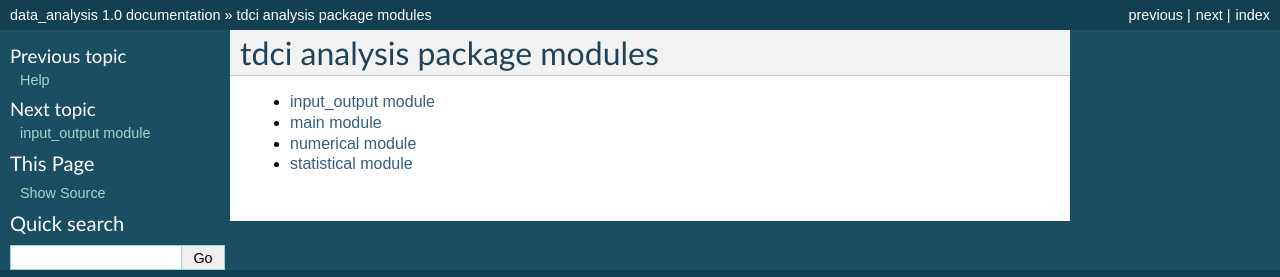
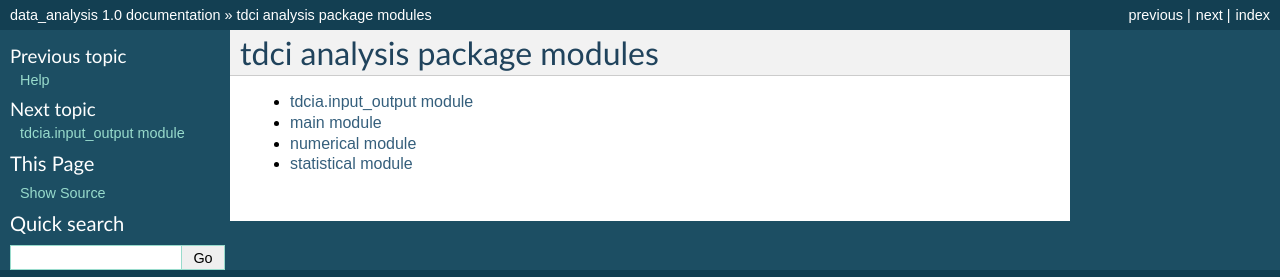
Before and after one commit to iulusoy/tdci-analysis, a Sphinx documentation site: the page built from doc/modules.rst, in a window 1280 px wide. Shown: the top 277 px of the page. Built offline with Sphinx 7.4.7, drawn with Linux system fonts in a browser that asks for light colours.

```diff
--- a/doc/tdci-a.rst
+++ b/doc/tdci-a.rst
@@ -1,7 +1,7 @@
-input\_output module
---------------------
+tdcia.input\_output module
+--------------------------
 
-.. automodule:: input_output
+.. automodule:: tdcia.input_output
    :members:
    :undoc-members:
    :show-inheritance:
@@ -9,7 +9,7 @@ input\_output module
 main module
 -----------
 
-.. automodule:: main
+.. automodule:: tdcia.main
    :members:
    :undoc-members:
    :show-inheritance:
@@ -17,7 +17,7 @@ main module
 numerical module
 -----------------
 
-.. automodule:: numerical
+.. automodule:: tdcia.numerical
    :members:
    :undoc-members:
    :show-inheritance:
@@ -25,7 +25,7 @@ numerical module
 statistical module
 ----------------------
 
-.. automodule:: statistical
+.. automodule:: tdcia.statistical
    :members:
    :undoc-members:
    :show-inheritance:
```
